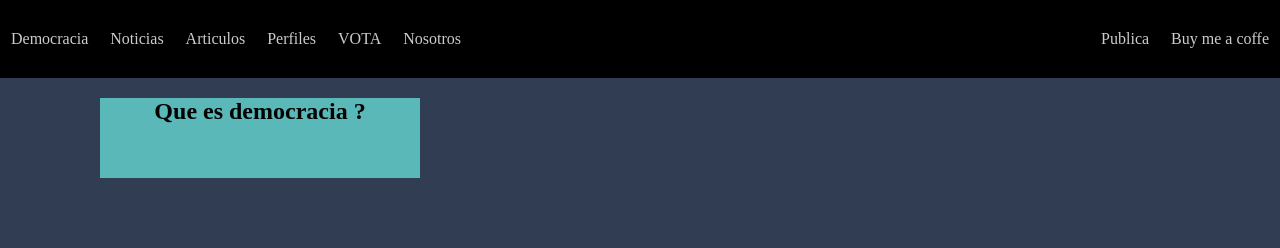
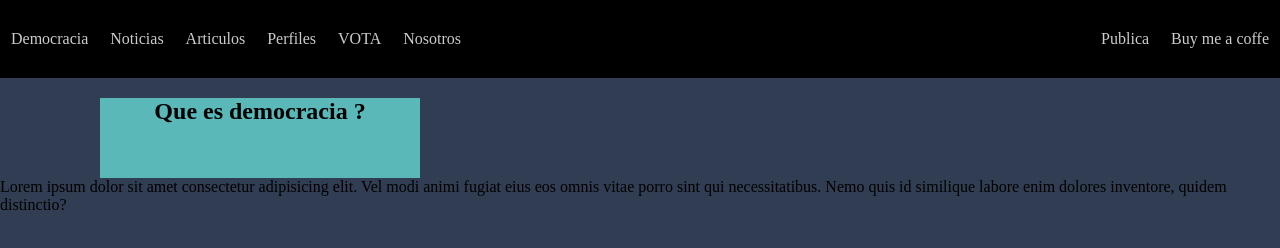
Before and after one commit to Moncayo1329/democraciaorg, a plain HTML site: page index.html in a window 1280 px wide. Drawn offline with Linux system fonts and the light colour scheme.

Commit message:
New text in index.html

```diff
--- a/index.html
+++ b/index.html
@@ -44,7 +44,7 @@
         <div class="title">
         <h2>Que es democracia ?</h2></div>  </div>
         <!--Items-->
-        <div class="section center"> </div>
+        <div class="section center">Lorem ipsum dolor sit amet consectetur adipisicing elit. Vel modi animi fugiat eius eos omnis vitae porro sint qui necessitatibus. Nemo quis id similique labore enim dolores inventore, quidem distinctio? </div>
 
 </section>
 
```
